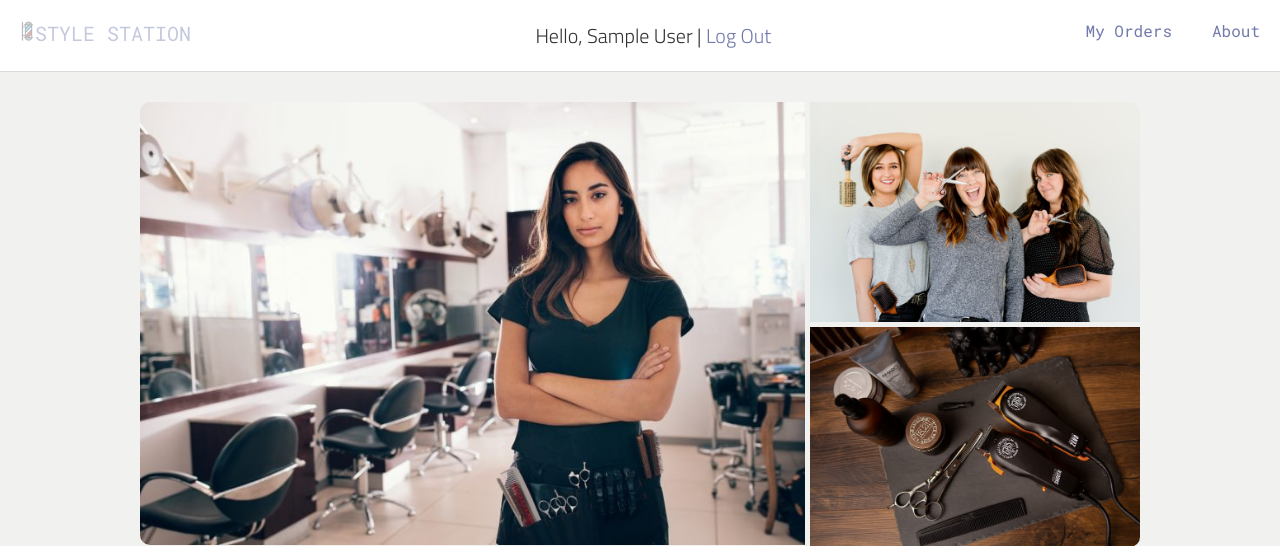
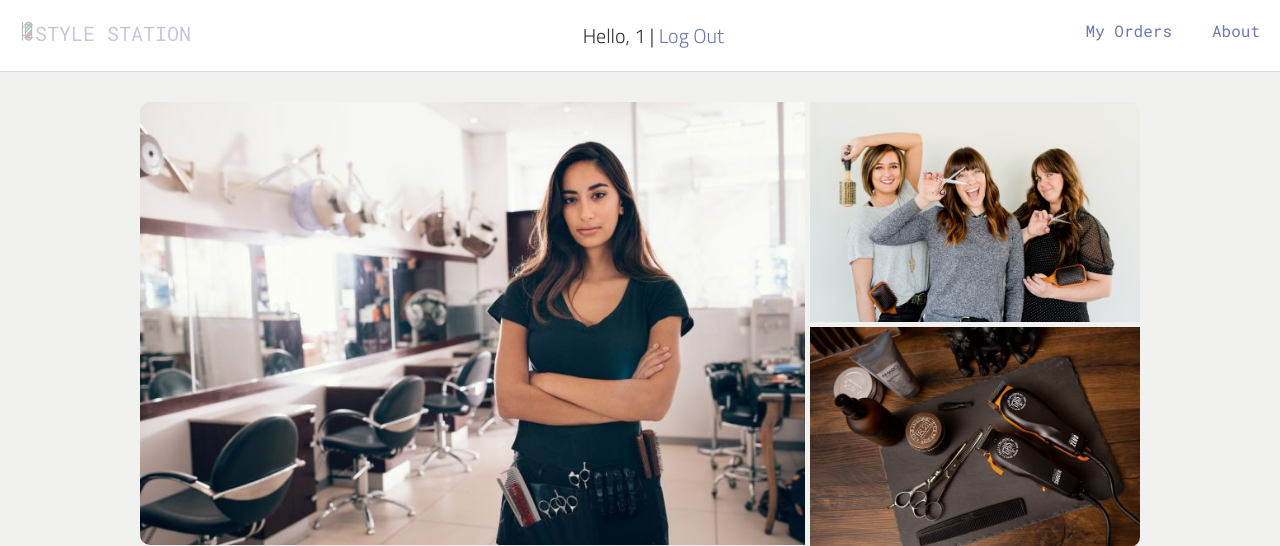
Before and after one commit to sharonwirtzer/STYLE-STATION, a PHP site: page /add-order.php in a window 1280 px wide. Shown: the top 546 px of the page. Run offline with PHP 8.4, Linux system fonts and the light colour scheme; the visitor is signed in with stand-in values (Sample User, id 1); some web fonts are replaced.

Commit message:
user and login

```diff
--- a/add-order.php
+++ b/add-order.php
@@ -10,8 +10,8 @@ session_start();
 
 $first_name = '';
 
-if (isset($_SESSION['user']))
-    $first_name = $_SESSION['user'];
+if (isset($_SESSION['user_id']))
+    $first_name = $_SESSION['user_id'];
 
 ?>
 
```
